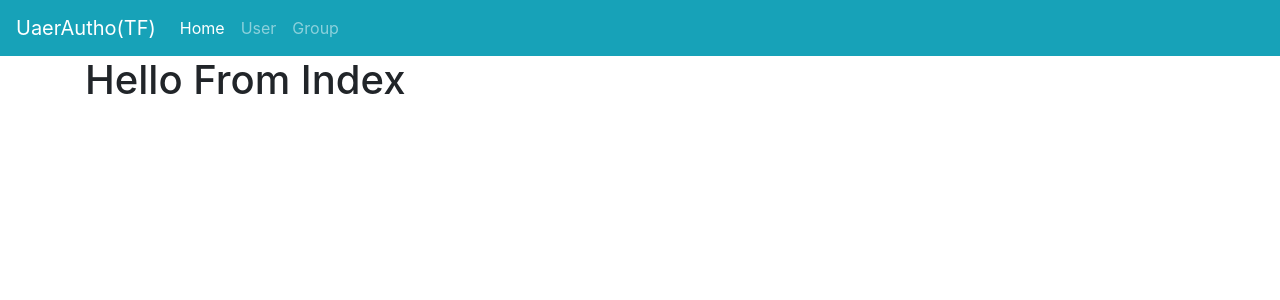
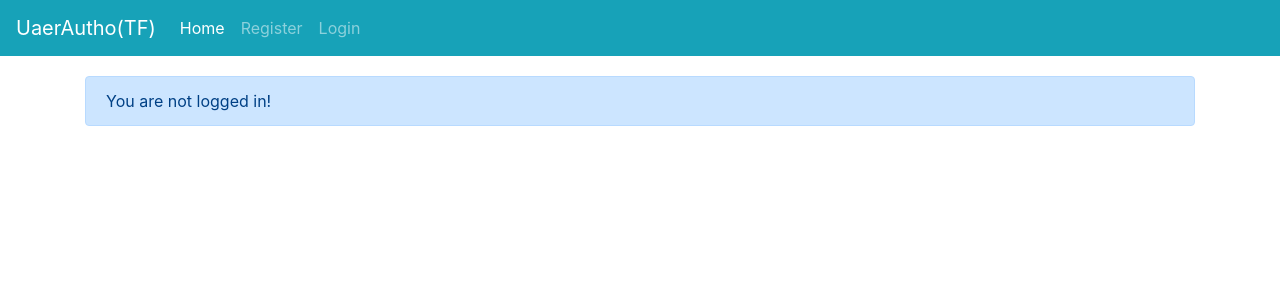
Before and after one commit to touhidulfahim/User-Authentication-Python, a Django app: page /LoginApp/ in a window 1280 px wide. Shown: the top 300 px of the page. Run offline with Django 3.2, Linux system fonts and the light colour scheme; some libraries are stand-ins or nearby versions.

Commit message:
User Authentication Finished

```diff
--- a/UserAuthenticationApp/LoginApp/urls.py
+++ b/UserAuthenticationApp/LoginApp/urls.py
@@ -1,11 +1,20 @@
 from django.conf.urls import url
 from django.urls import path
 from LoginApp import views
+from django.conf import settings
+from django.contrib.staticfiles.urls import static, staticfiles_urlpatterns
 
 app_name="LoginApp"
 
 
 
-urlpatterns=[
-    path('', views.index, name='index')
+urlpatterns = [
+    path('', views.index, name='index'),
+    path('register/', views.register, name='register'),
+    path('login/', views.login_page, name='login'),
+    path('user_login/',views.user_login, name='user_login'),
+    path('logout/', views.user_logout, name='logout'),
 ]
+
+urlpatterns += staticfiles_urlpatterns()
+urlpatterns += static(settings.MEDIA_URL, document_root=settings.MEDIA_ROOT)
--- a/UserAuthenticationApp/LoginApp/views.py
+++ b/UserAuthenticationApp/LoginApp/views.py
@@ -1,7 +1,78 @@
 from django.shortcuts import render
+from LoginApp.forms import UserForm, UserInfoForm
+from LoginApp.models import UserInfo
+from django.contrib.auth.models import User
+
+from django.contrib.auth import authenticate, login, logout
+from django.http import HttpResponseRedirect, HttpResponse
+from django.contrib.auth.decorators import login_required
+from django.urls import reverse
+# Create your views here.
+
+
+def login_page(request):
+    return render(request, 'LoginApp/login.html', context={})
 
 # Create your views here.
 
+
+
+
 def index(request):
-    diction={'title':"Home Page"}
-    return render(request,'LoginApp/index.html',context=diction)
+    dict={}
+    if request.user.is_authenticated:
+        current_user = request.user
+        user_id = current_user.id
+        user_basic_info = User.objects.get(pk=user_id)
+        user_more_info = UserInfo.objects.get(user__pk=user_id)
+        dict = {'user_basic_info':user_basic_info, 'user_more_info':user_more_info}
+    return render(request, 'LoginApp/index.html', context=dict)
+
+def register(request):
+    registered = False
+
+    if request.method == 'POST':
+        user_form = UserForm(data=request.POST)
+        user_info_form = UserInfoForm(data=request.POST)
+
+        if user_form.is_valid() and user_info_form.is_valid():
+            user = user_form.save()
+            user.set_password(user.password)
+            user.save()
+
+            user_info = user_info_form.save(commit=False)
+            user_info.user = user
+
+            if 'profile_pic' in request.FILES:
+                user_info.profile_pic = request.FILES['profile_pic']
+
+            user_info.save()
+            registered = True
+    else:
+        user_form = UserForm()
+        user_info_form = UserInfoForm()
+
+    dict = {'user_form': user_form, 'user_info_form':user_info_form, 'registered':registered}
+    return render(request, 'LoginApp/register.html', context=dict)
+
+
+def user_login(request):
+    if request.method == 'POST':
+        username = request.POST.get('username')
+        password = request.POST.get('password')
+        user = authenticate(username=username, password=password)
+        if user:
+            if user.is_active:
+                login(request, user)
+                return HttpResponseRedirect(reverse('LoginApp:index'))
+            else:
+                return HttpResponse("Account is not active!!")
+        else:
+            return HttpResponse("Login Details are Wrong!")
+    else:
+        return HttpResponseRedirect(reverse('LoginApp:login'))
+
+@login_required
+def user_logout(request):
+    logout(request)
+    return HttpResponseRedirect(reverse('LoginApp:index'))
--- a/UserAuthenticationApp/Templates/LoginApp/base.html
+++ b/UserAuthenticationApp/Templates/LoginApp/base.html
@@ -14,18 +14,24 @@
       <a class="navbar-brand" href="#">UaerAutho(TF)</a>
       <ul class="navbar-nav">
       <li class="nav-item active">
-          <a class="nav-link" href="{% url 'LoginApp:index'%}">Home</a>
+        <a class="nav-link" href="{% url 'LoginApp:index' %}">Home</a>
       </li>
-        <li class="nav-item">
-          <a class="nav-link" href="#">User</a>
+      {% if user.is_authenticated %}
+      <li>
+        <a class="nav-link" href="{% url 'LoginApp:logout' %}">Logout</a>
       </li>
-        <li class="nav-item">
-          <a class="nav-link" href="#">Group</a>
+      {% else %}
+      <li>
+        <a class="nav-link" href="{% url 'LoginApp:register' %}">Register</a>
       </li>
+      <li>
+        <a class="nav-link" href="{% url 'LoginApp:login' %}">Login</a>
+      </li>
+      {% endif %}
     </ul>
     </nav>
 
-<div class="container">
+    <div class="container" style="padding-top:20px">
         {% block body_block %}
         {% endblock %}
     </div>
--- a/UserAuthenticationApp/Templates/LoginApp/index.html
+++ b/UserAuthenticationApp/Templates/LoginApp/index.html
@@ -1,6 +1,11 @@
 {% extends 'LoginApp/base.html' %}
 {% block body_block %}
-<h1>Hello From Index</h1>
-
-
+{% if user.is_authenticated %}
+<p>Hi {{ user_basic_info.username }},</p>
+<p>Your Email: {{ user_basic_info.email }}</p>
+<p><a href="{{ user_more_info.facebook_id }}">Facebook Profile</a></p>
+<img src="/media/{{ user_more_info.profile_pic }}" width="200px">
+{% else %}
+<div class='alert alert-primary'>You are not logged in!</div>
+{% endif %}
 {% endblock %}
```
Also changed, not shown: UserAuthenticationApp/LoginApp/forms.py (added, +16 -0 lines), UserAuthenticationApp/Templates/LoginApp/login.html (added, +13 -0 lines), UserAuthenticationApp/Templates/LoginApp/register.html (added, +19 -0 lines), UserAuthenticationApp/UserAuthenticationApp/settings.py (+16 -7 lines), UserAuthenticationApp/db.sqlite3, UserAuthenticationApp/media/profile_pics/4.jpeg (added). Lines whose indentation alone changed are shown as unchanged.
